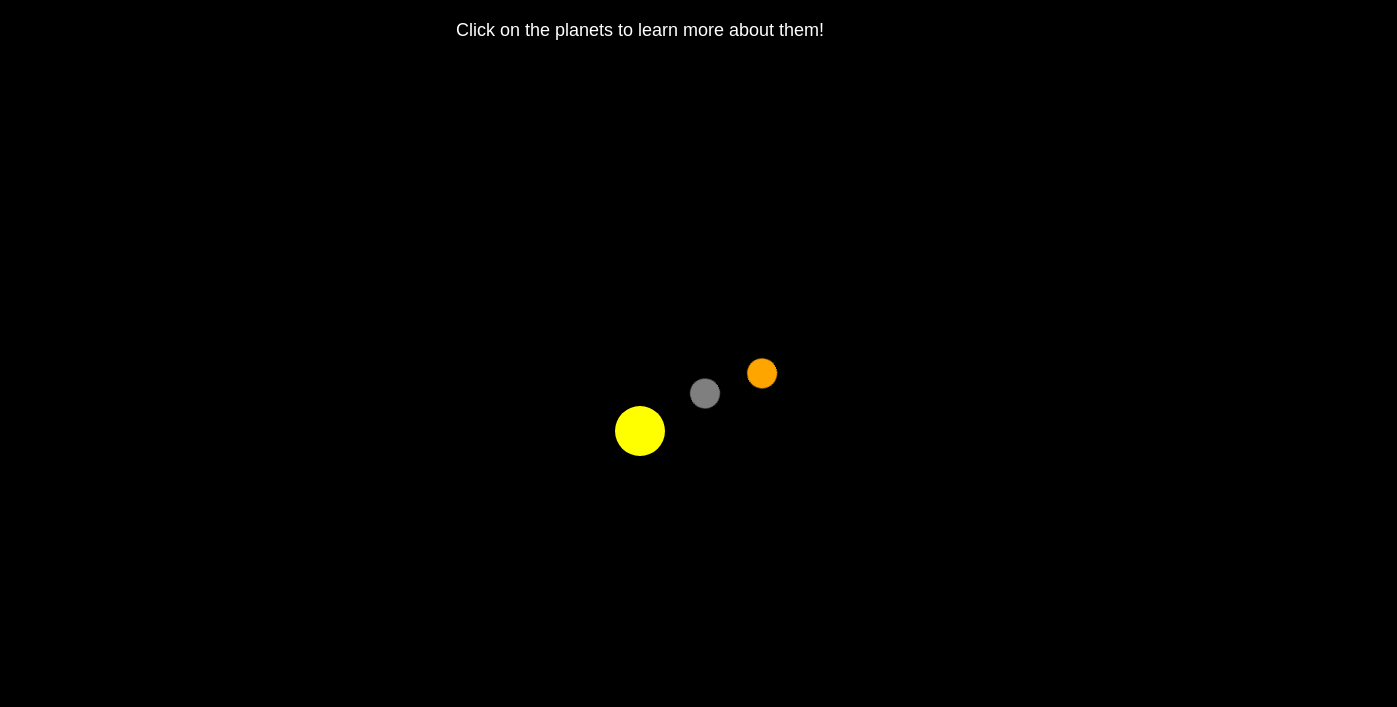
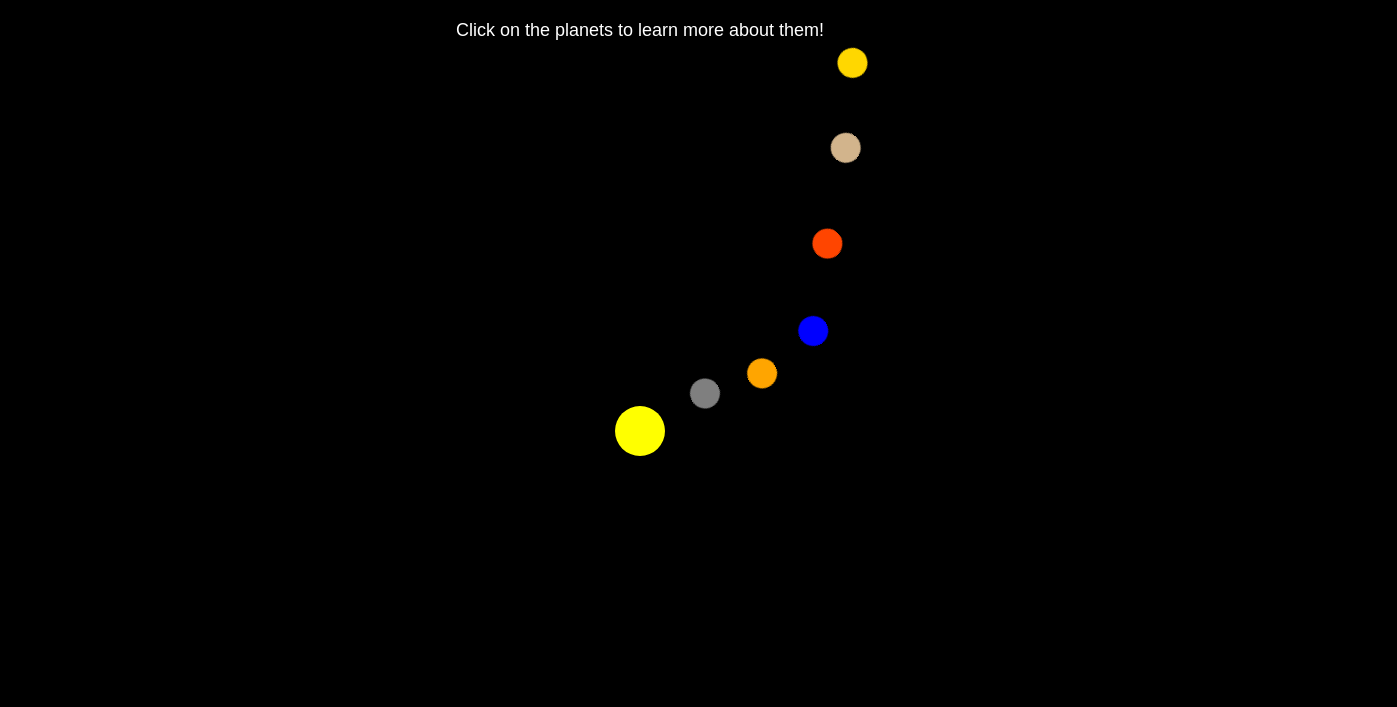
Before and after one commit to SchoolFlashCards3/studyhome, a plain HTML site: page solarsystemfacts.html in a window 1280 px wide. Shown: the whole page, 1397 px wide, since content can reach past the window. Drawn offline with Linux system fonts and the light colour scheme.

Commit message:
Update solarsystemfacts.html

```diff
--- a/solarsystemfacts.html
+++ b/solarsystemfacts.html
@@ -6,7 +6,7 @@
     <meta name="viewport" content="width=device-width, initial-scale=1.0">
     <title>Solar System Facts!</title>
     <meta name="viewport" content="width=1500, initial-scale=5">
-<link rel="shortcut icon" href="logo.png" />
+    <link rel="shortcut icon" href="logo.png" />
     <style>
         body {
             display: flex;
@@ -43,24 +43,7 @@
             animation-iteration-count: infinite;
         }
 
-        /* Mercury's orbit */
-        .orbit-mercury {
-            width: 150px;
-            height: 150px;
-            animation-name: orbit;
-            animation-duration: 30s;
-            z-index: 2; /* Ensure Mercury is above Venus */
-        }
-
-        /* Venus's orbit */
-        .orbit-venus {
-            width: 270px; /* Updated to 270px */
-            height: 270px; /* Updated to 270px */
-            animation-name: orbit-venus; /* Use a custom keyframe for Venus */
-            animation-duration: 19s; /* Completes orbit every 19s */
-            z-index: 1; /* Ensure Venus is below Mercury */
-        }
-
+        /* Sun */
         .sun {
             position: absolute;
             top: 50%;
@@ -71,9 +54,10 @@
             background-color: yellow;
             border-radius: 50%;
             cursor: pointer; /* Changes cursor to a pointer when hovering over the sun */
-            z-index: 3; /* Ensure the sun is above everything */
+            z-index: 10; /* Ensure the sun is above everything */
         }
 
+        /* Planet styles */
         .planet {
             position: absolute;
             top: 0;
@@ -85,34 +69,150 @@
             cursor: pointer; /* Changes cursor to a pointer when hovering over the planet */
         }
 
-        /* Mercury's style */
+        /* Mercury */
         .planet-mercury {
             background-color: #7F7F7F; /* Grayish-brown color for Mercury */
         }
 
-        /* Venus's style */
+        /* Venus */
         .planet-venus {
             background-color: #FFA500; /* Orange color for Venus */
         }
 
-        /* Keyframes for Mercury and default orbits */
-        @keyframes orbit {
-            from {
-                transform: rotate(0deg);
-            }
-            to {
-                transform: rotate(360deg);
-            }
+        /* Earth */
+        .planet-earth {
+            background-color: #0000FF; /* Blue color for Earth */
         }
 
-        /* Custom keyframes for Venus */
+        /* Mars */
+        .planet-mars {
+            background-color: #FF4500; /* Reddish color for Mars */
+        }
+
+        /* Jupiter */
+        .planet-jupiter {
+            background-color: #D2B48C; /* Tan color for Jupiter */
+        }
+
+        /* Saturn */
+        .planet-saturn {
+            background-color: #FFD700; /* Gold color for Saturn */
+        }
+
+        /* Uranus */
+        .planet-uranus {
+            background-color: #00FFFF; /* Cyan color for Uranus */
+        }
+
+        /* Neptune */
+        .planet-neptune {
+            background-color: #000080; /* Dark blue color for Neptune */
+        }
+
+        /* Orbit sizes and animations */
+        .orbit-mercury {
+            width: 150px;
+            height: 150px;
+            animation-name: orbit;
+            animation-duration: 30s;
+            z-index: 9;
+        }
+
+        .orbit-venus {
+            width: 270px;
+            height: 270px;
+            animation-name: orbit-venus;
+            animation-duration: 19s;
+            z-index: 8;
+        }
+
+        .orbit-earth {
+            width: 400px;
+            height: 400px;
+            animation-name: orbit-earth;
+            animation-duration: 30s;
+            z-index: 7;
+        }
+
+        .orbit-mars {
+            width: 530px;
+            height: 530px;
+            animation-name: orbit-mars;
+            animation-duration: 40s;
+            z-index: 6;
+        }
+
+        .orbit-jupiter {
+            width: 700px;
+            height: 700px;
+            animation-name: orbit-jupiter;
+            animation-duration: 50s;
+            z-index: 5;
+        }
+
+        .orbit-saturn {
+            width: 850px;
+            height: 850px;
+            animation-name: orbit-saturn;
+            animation-duration: 60s;
+            z-index: 4;
+        }
+
+        .orbit-uranus {
+            width: 1000px;
+            height: 1000px;
+            animation-name: orbit-uranus;
+            animation-duration: 70s;
+            z-index: 3;
+        }
+
+        .orbit-neptune {
+            width: 1150px;
+            height: 1150px;
+            animation-name: orbit-neptune;
+            animation-duration: 80s;
+            z-index: 2;
+        }
+
+        /* Keyframes for orbits */
+        @keyframes orbit {
+            from { transform: rotate(0deg); }
+            to { transform: rotate(360deg); }
+        }
+
         @keyframes orbit-venus {
-            from {
-                transform: rotate(-30deg); /* Start at -30 degrees (30 degrees to the left of Mercury) */
-            }
-            to {
-                transform: rotate(330deg); /* End at 330 degrees (-30 + 360) */
-            }
+            from { transform: rotate(-30deg); }
+            to { transform: rotate(330deg); }
+        }
+
+        @keyframes orbit-earth {
+            from { transform: rotate(0deg); }
+            to { transform: rotate(360deg); }
+        }
+
+        @keyframes orbit-mars {
+            from { transform: rotate(0deg); }
+            to { transform: rotate(360deg); }
+        }
+
+        @keyframes orbit-jupiter {
+            from { transform: rotate(0deg); }
+            to { transform: rotate(360deg); }
+        }
+
+        @keyframes orbit-saturn {
+            from { transform: rotate(0deg); }
+            to { transform: rotate(360deg); }
+        }
+
+        @keyframes orbit-uranus {
+            from { transform: rotate(0deg); }
+            to { transform: rotate(360deg); }
+        }
+
+        @keyframes orbit-neptune {
+            from { transform: rotate(0deg); }
+            to { transform: rotate(360deg); }
         }
     </style>
 </head>
@@ -122,31 +222,91 @@
         <!-- Sun -->
         <div class="sun" id="sun"></div>
 
-        <!-- Mercury's orbit -->
+        <!-- Mercury -->
         <div class="orbit orbit-mercury">
             <div class="planet planet-mercury" id="mercury"></div>
         </div>
 
-        <!-- Venus's orbit -->
+        <!-- Venus -->
         <div class="orbit orbit-venus">
             <div class="planet planet-venus" id="venus"></div>
+        </div>
+
+        <!-- Earth -->
+        <div class="orbit orbit-earth">
+            <div class="planet planet-earth" id="earth"></div>
+        </div>
+
+        <!-- Mars -->
+        <div class="orbit orbit-mars">
+            <div class="planet planet-mars" id="mars"></div>
+        </div>
+
+        <!-- Jupiter -->
+        <div class="orbit orbit-jupiter">
+            <div class="planet planet-jupiter" id="jupiter"></div>
+        </div>
+
+        <!-- Saturn -->
+        <div class="orbit orbit-saturn">
+            <div class="planet planet-saturn" id="saturn"></div>
+        </div>
+
+        <!-- Uranus -->
+        <div class="orbit orbit-uranus">
+            <div class="planet planet-uranus" id="uranus"></div>
+        </div>
+
+        <!-- Neptune -->
+        <div class="orbit orbit-neptune">
+            <div class="planet planet-neptune" id="neptune"></div>
         </div>
     </div>
 
     <script>
-        // Add a click event listener to the sun
+        // Sun
         document.getElementById('sun').addEventListener('click', function() {
             alert("The sun is the ultimate powerhouse of our solar system! It’s a massive, glowing ball of gas that’s been burning for over 4.6 billion years. Did you know it’s so huge that 1.3 million Earths could fit inside it? Without the sun’s heat and light, life on Earth wouldn’t exist—so let’s give it some credit!");
         });
 
-        // Add a click event listener to Mercury
+        // Mercury
         document.getElementById('mercury').addEventListener('click', function() {
             alert("Meet Mercury, the speed demon of the solar system! It’s the closest planet to the sun, but don’t let that fool you—it’s not the hottest (that’s Venus’s job). Mercury zips around the sun in just 88 Earth days, but a single day on Mercury lasts 59 Earth days. Imagine having a birthday every 3 months but waiting 2 months for the sun to rise!");
         });
 
-        // Add a click event listener to Venus
+        // Venus
         document.getElementById('venus').addEventListener('click', function() {
             alert("This is Venus. Venus is the hottest planet in our solar system, even though it's not the closest to the sun! Its thick atmosphere traps heat, creating a runaway greenhouse effect. A day on Venus is longer than its year—it takes 243 Earth days to rotate once, but only 225 Earth days to orbit the sun!");
+        });
+
+        // Earth
+        document.getElementById('earth').addEventListener('click', function() {
+            alert("Welcome to Earth, the only planet known to support life! It’s home to millions of species, including us. Earth has a unique atmosphere with just the right mix of oxygen, nitrogen, and other gases to make life possible. Fun fact: 71% of Earth’s surface is covered in water, earning it the nickname 'the Blue Planet.'");
+        });
+
+        // Mars
+        document.getElementById('mars').addEventListener('click', function() {
+            alert("Mars, the Red Planet, is a dusty, cold desert world with a very thin atmosphere. It’s home to the tallest volcano in the solar system, Olympus Mons, and a canyon system, Valles Marineris, that dwarfs the Grand Canyon. Scientists believe Mars once had liquid water, and it’s a prime candidate for future human exploration!");
+        });
+
+        // Jupiter
+        document.getElementById('jupiter').addEventListener('click', function() {
+            alert("Jupiter is the king of the planets! It’s the largest planet in our solar system, with a diameter of 86,881 miles. Jupiter’s Great Red Spot is a massive storm that’s been raging for centuries. It has 79 known moons, including Ganymede, the largest moon in the solar system—even bigger than Mercury!");
+        });
+
+        // Saturn
+        document.getElementById('saturn').addEventListener('click', function() {
+            alert("Saturn is famous for its stunning rings, made up of ice and rock particles. It’s the second-largest planet in the solar system and has 83 confirmed moons. Saturn is so light that it could float in water—if you could find a bathtub big enough!");
+        });
+
+        // Uranus
+        document.getElementById('uranus').addEventListener('click', function() {
+            alert("Uranus is an ice giant with a unique feature: it rotates on its side! This gives it extreme seasons, with each pole getting about 42 years of continuous sunlight followed by 42 years of darkness. Uranus has 27 known moons and a faint ring system.");
+        });
+
+        // Neptune
+        document.getElementById('neptune').addEventListener('click', function() {
+            alert("Neptune, the farthest planet from the sun, is a windy, icy world with supersonic wind speeds reaching up to 1,500 mph. It’s known for its deep blue color, caused by methane in its atmosphere. Neptune has 14 known moons and a faint ring system.");
         });
     </script>
 </body>
```
